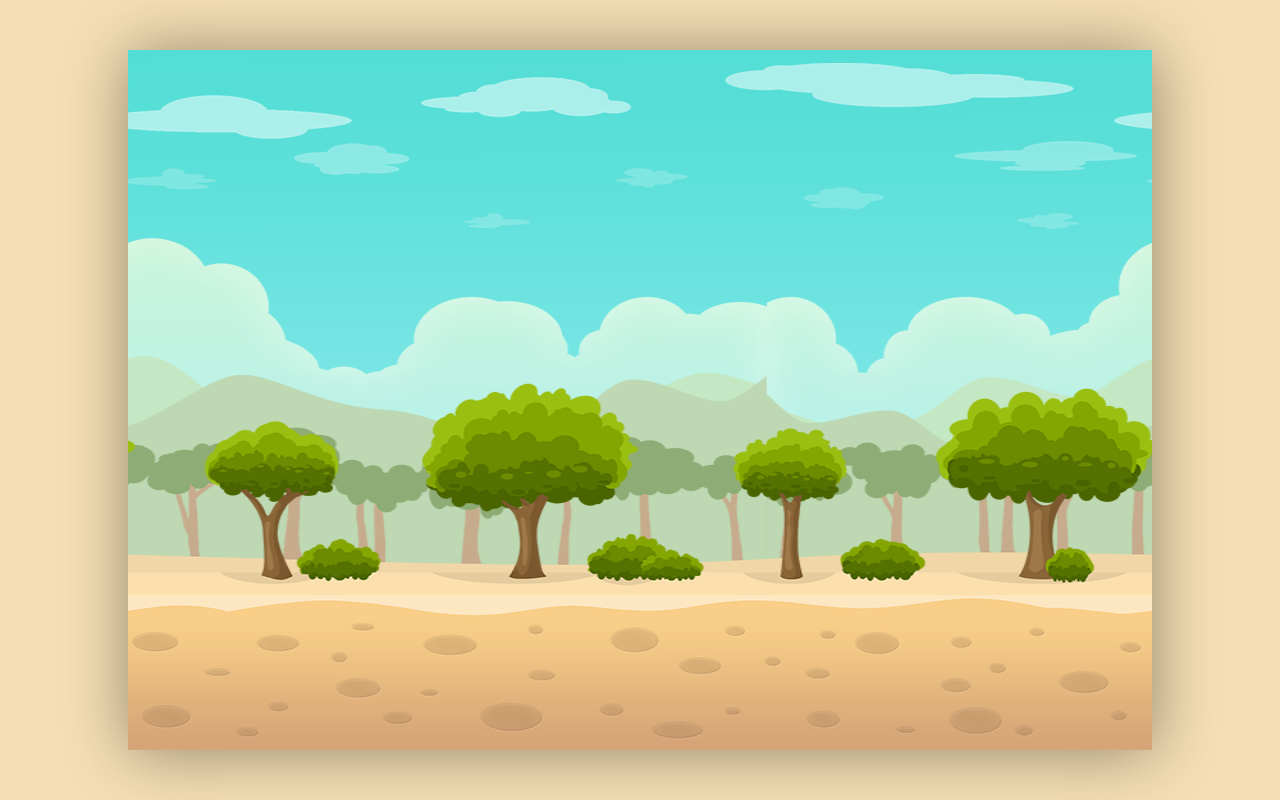
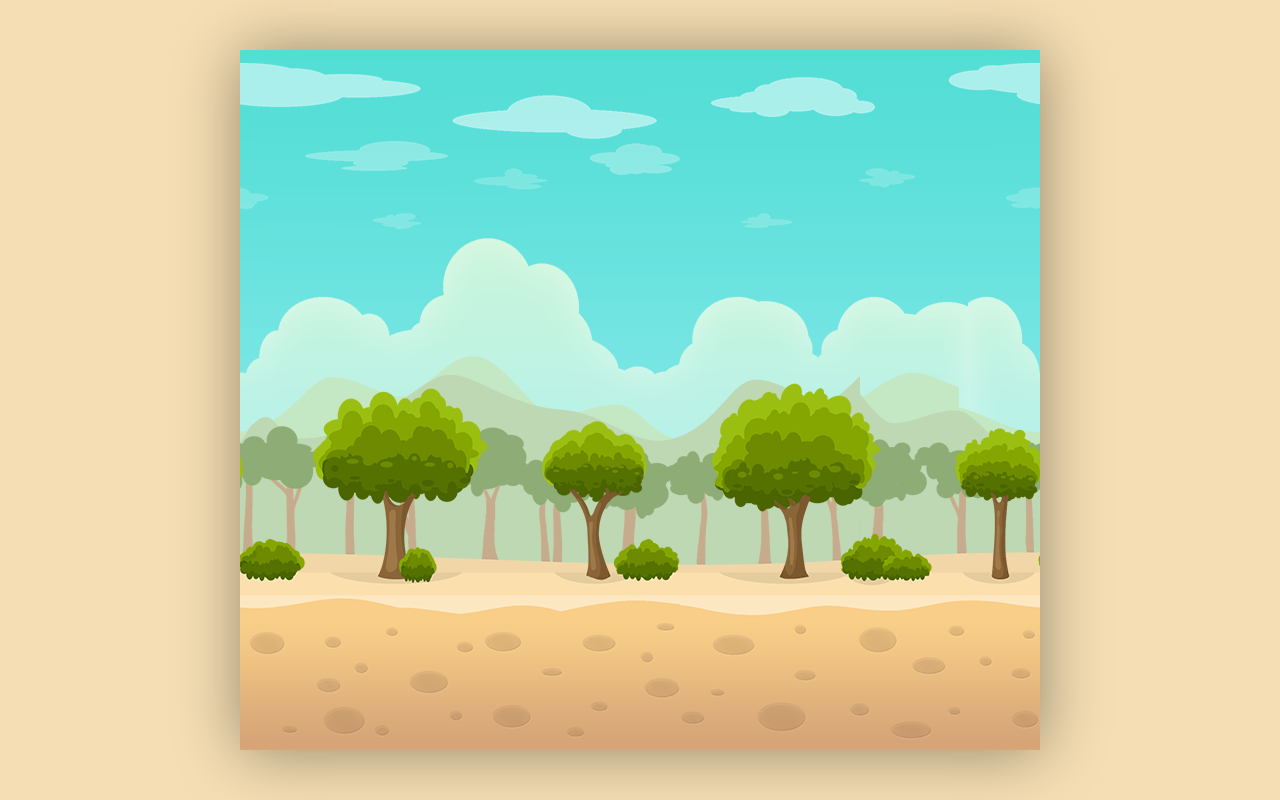
Before and after one commit to shreejanjoshi/Parallax, a plain HTML site: page index.html in a window 1280 px wide. Drawn offline with Linux system fonts and the light colour scheme.

Commit message:
fixed all error and done but gonna do it agin with my own images

```diff
--- a/css/styles.css
+++ b/css/styles.css
@@ -4,7 +4,8 @@ body{
 
 #mainCanvas{
     position: absolute;
-    width: 80vw;
+    /* width: 80vw; */
+    width: 800px;
     height: 700px;
 
     /* this will make canvas in middle */
--- a/javascript/script.js
+++ b/javascript/script.js
@@ -11,6 +11,8 @@ const canvasHeight = canvas.height = 700;
 
 // game speed
 let gameSpeed = 3;
+
+let gameFrame = 0;
 
 //this is built in image class constructor it simply creates an image element
 //image constructor have same functionality as the document.createElement("img");
@@ -54,25 +56,32 @@ class Layer {
         this.y = 0;
         this.width = 800;
         this.height = 700;
-        this.x2 = this.width;
+        //______________________
+        // this.x2 = this.width;
+        //__________________________
         this.image = image;
         this.speedModifier = speedModifier;
         this.speed = gameSpeed * this.speedModifier;
     }
     update() {
         this.speed = gameSpeed * this.speedModifier;
-        if (this.x <= -this.width) {
-            this.x = this.width + this.x2 - this.speed;
-        }
-        if (this.x2 <= -this.width) {
-            this.x2 = this.width + this.x - this.speed;
-        }
-        this.x = Math.floor(this.x - this.speed);
-        this.x2 = Math.floor(this.x2 - this.speed);
+        //this.width is now 700px and game frame is endlessly increasing in number this calc will make sure this.x cyscles endlessly between 0 and the value of the value of this.width
+        this.x = gameFrame * this.speed % this.width;
+
+        //_____________________________________________
+        // if (this.x <= -this.width) {
+        //     this.x = 0;
+        // }
+        // if (this.x2 <= -this.width) {
+        //     this.x2 = this.width + this.x - this.speed;
+        // }
+        // this.x = Math.floor(this.x - this.speed);
+        // this.x2 = Math.floor(this.x2 - this.speed);
+        //_____________________________________________
     }
     draw() {
         context.drawImage(this.image, this.x, this.y, this.width, this.height);
-        context.drawImage(this.image, this.x2, this.y, this.width, this.height);
+        context.drawImage(this.image, this.x + this.width, this.y, this.width, this.height);
     }
 }
 
@@ -120,6 +129,8 @@ function animate() {
     layer10.update();
     layer10.draw();
 
+    gameFrame--;
+
     // builtin animation function and pass animate
     requestAnimationFrame(animate);
 };
```
